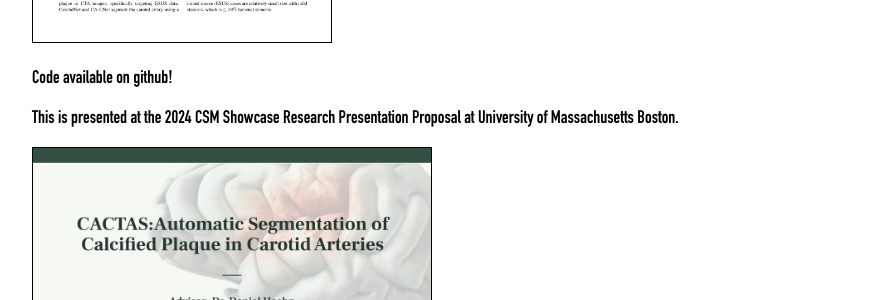
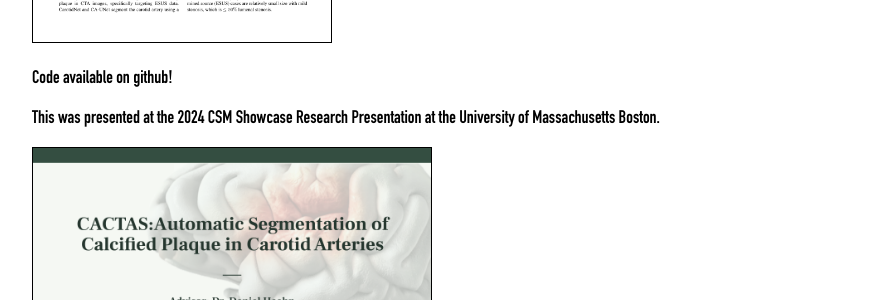
Before and after one commit to mpsych/mpsych.org, a Jekyll site: the page built from cactas/index.md, in a window 1280 px wide and 900 px high, scrolled down 1902 px. Shown: the part 150-450 px from the top of the window, without its empty margins (198-1081 px from the left). Built offline with Jekyll 4.4.1, drawn with Linux system fonts in a browser that asks for light colours.

Commit message:
Update index.md

```diff
--- a/cactas/index.md
+++ b/cactas/index.md
@@ -24,7 +24,7 @@ You can check out the paper here:
 
 [Code available on github!](https://github.com/mpsych/CACTAS-AI)
 
-This is presented at the 2024 CSM Showcase Research Presentation Proposal at University of Massachusetts Boston.
+This was presented at the 2024 CSM Showcase Research Presentation at the University of Massachusetts Boston.
 
 <a href='https://docs.google.com/presentation/d/1wu5ZombyQxnALcrOUZXO9rbnkxdN5usVQFVEphEe1CE/edit?usp=sharing' target='_blank'><img src='images/symp.png' style='border:solid thin black;width:400px'></a>&nbsp;&nbsp;&nbsp;
 
```
